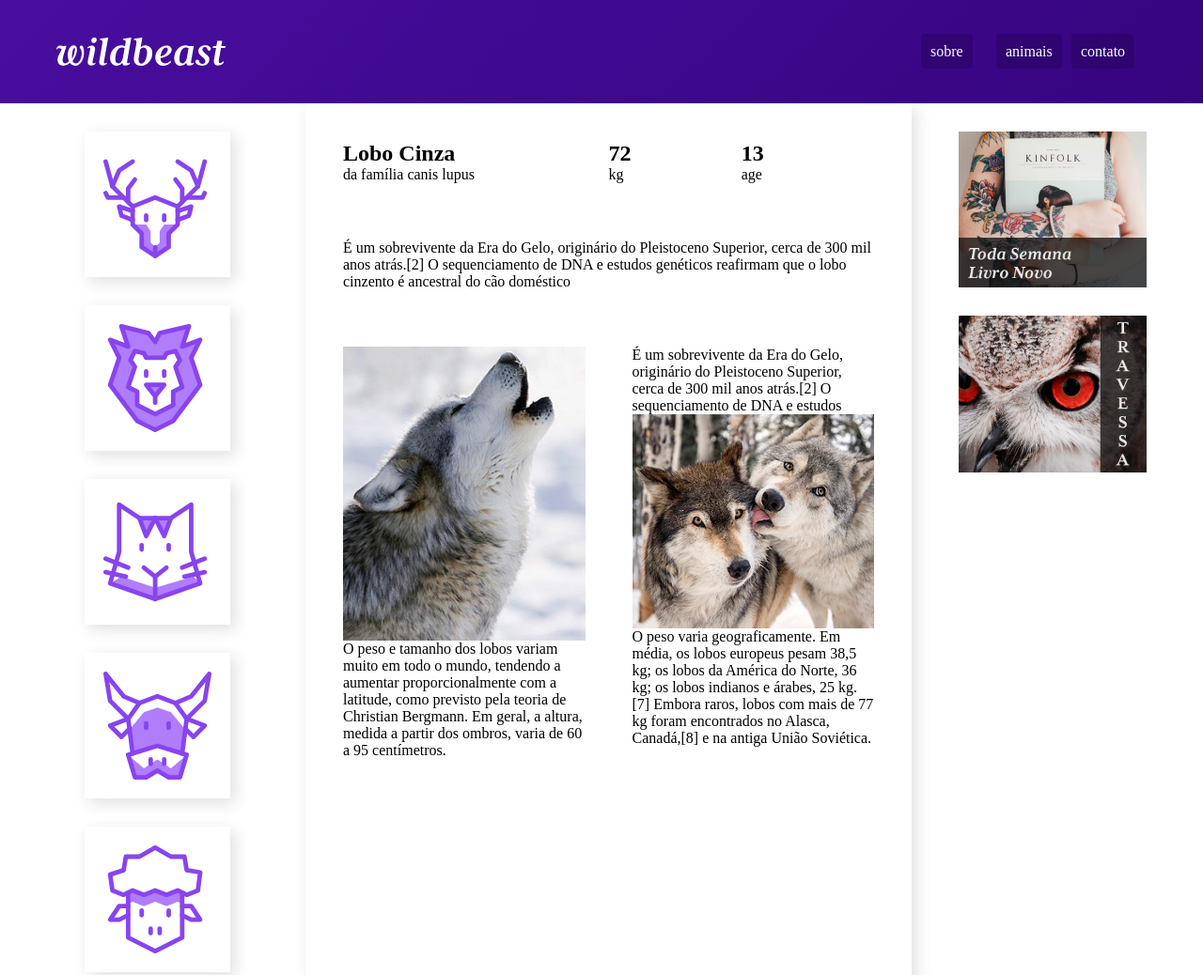
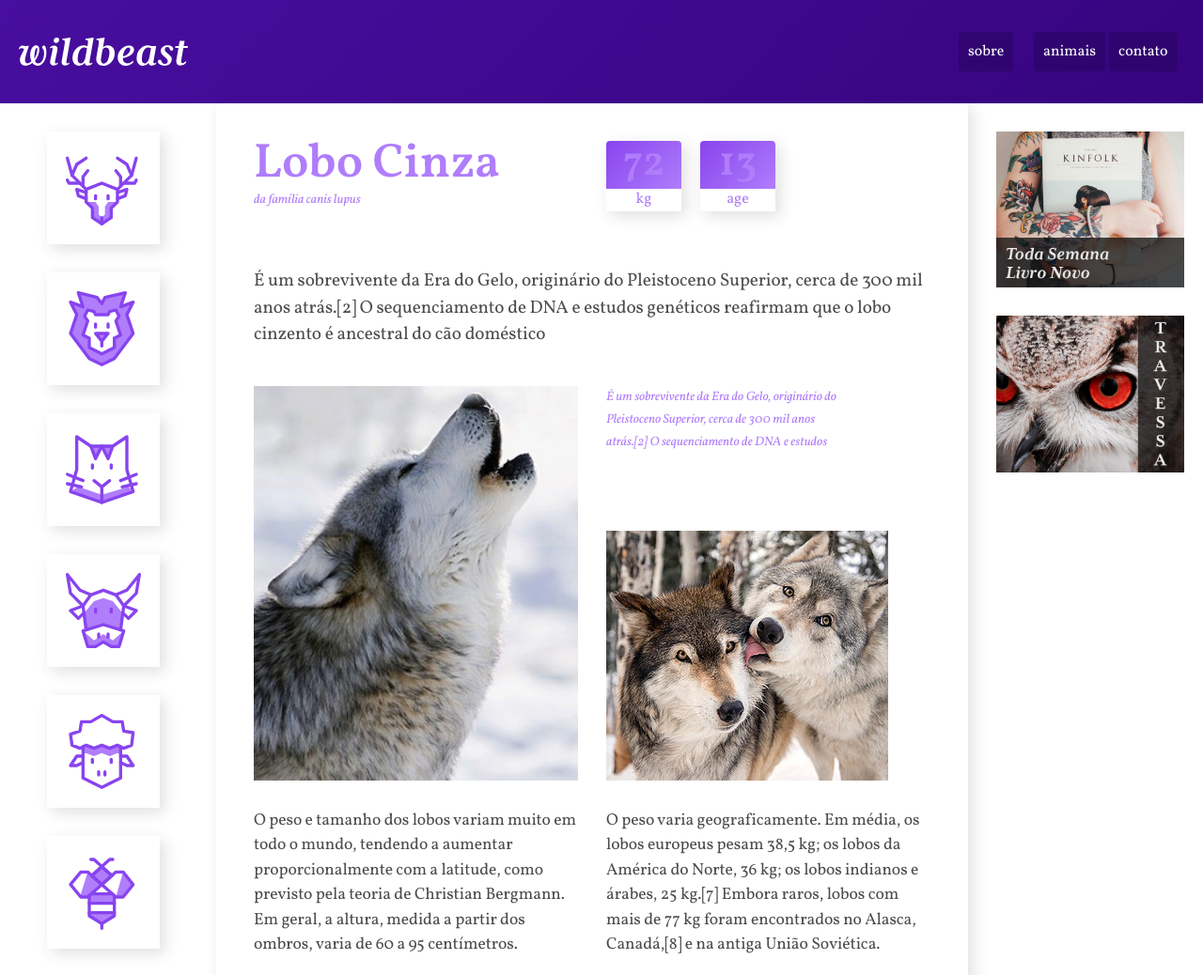
Before and after one commit to GKeslley/Wildbeast-Page, a plain HTML site: page index.html in a window 1280 px wide. Shown: the top 1038 px of the page at 94% size. Drawn offline with Linux system fonts and the light colour scheme.

Commit message:
Mudanças no layout

```diff
--- a/css/global.css
+++ b/css/global.css
@@ -1,6 +1,7 @@
 body {
   margin: 0px;
   padding: 0px;
+  font-family: "Vollkorn", Arial, Helvetica, sans-serif;
 }
 
 h1,
--- a/css/introducao/introducao.css
+++ b/css/introducao/introducao.css
@@ -1,7 +1,8 @@
 .introducao {
   display: grid;
-  grid-template-columns: minmax(160px, 1fr) 3fr 200px;
-  gap: 50px;
+  grid-template-columns: auto 3fr 200px;
+  gap: 30px;
+  padding-bottom: 60px;
 }
 
 .introducao-animais a {
@@ -12,6 +13,7 @@
   display: grid;
   box-shadow: 5px 5px 15px 0px rgb(44 44 44 / 15%);
   margin: 30px;
+  width: 120px;
 }
 
 .sobre-bg {
@@ -26,26 +28,69 @@
   display: grid;
   grid-template-columns: repeat(2, 1fr);
   padding-bottom: 60px;
+  gap: 0px 30px;
+}
+
+.sobre-conteudo h1,
+span {
+  color: #b07dfb;
 }
 
 .sobre-extras {
   display: grid;
-  grid-template-columns: 1fr 1fr;
+  grid-template-columns: 100px 100px;
+}
+
+.sobre-extras div {
+  box-shadow: 5px 5px 15px 0px rgb(44 44 44 / 15%);
+  width: 80px;
+  height: 75px;
+  align-items: center;
+}
+
+.numero {
+  background: linear-gradient(135deg, #8844ee, #b07dfb);
+  text-align: center;
+  padding: 3px;
+  border-radius: 4px 4px 0px 0px;
+  color: #b07dfb;
+}
+
+.tipo {
+  display: block;
+  text-align: center;
 }
 
 .sobre-lobos {
   display: grid;
   grid-template-columns: repeat(2, 1fr);
-  gap: 0px 50px;
+  gap: 30px;
 }
 
-.sobre-lobos > p {
+.sobre-lobos > h2 {
   grid-column: 1/-1;
-  padding-bottom: 60px;
+  padding-bottom: 10px;
+  color: rgba(0, 0, 0, 0.7);
 }
 
-.lobos-imagens {
-  display: grid;
+.sobre-lobos span {
+  width: 30ch;
+}
+
+.sobre-lobos p {
+  color: rgba(0, 0, 0, 0.7);
+}
+
+.imagem-1 {
+  grid-row: span 2;
+  width: 100%;
+  align-self: flex-end;
+}
+
+.imagem-2 {
+  grid-column: 2;
+  grid-row: 3;
+  align-self: flex-end;
 }
 
 .anuncio img {
--- a/css/tipografia/tipografia.css
+++ b/css/tipografia/tipografia.css
@@ -0,0 +1,22 @@
+.titulo {
+  font: 600 3.2rem/1 "Vollkorn", Helvetica, sans-serif;
+}
+
+.italico {
+  font: 400 0.85rem/1.75 "Vollkorn", Helvetica, sans-serif;
+  font-style: italic;
+}
+
+.paragrafos {
+  font: 400 1.2rem/1.5 "Vollkorn", Helvetica, sans-serif;
+  letter-spacing: -0.005em;
+}
+
+.paragrafos-p {
+  font: 400 1.1rem/1.5 "Vollkorn", Helvetica, sans-serif;
+  letter-spacing: -0.005em;
+}
+
+.numeros {
+  font: 700 2.8rem/1 "Vollkorn", Helvetica, sans-serif;
+}
--- a/css/utilitarios/componentes.css
+++ b/css/utilitarios/componentes.css
@@ -1,5 +1,5 @@
 .container {
-  max-width: 1200px;
+  max-width: 1300px;
   padding-right: 20px;
   padding-left: 20px;
   box-sizing: border-box;
--- a/index.html
+++ b/index.html
@@ -5,6 +5,10 @@
   <meta charset="UTF-8">
   <meta http-equiv="X-UA-Compatible" content="IE=edge">
   <meta name="viewport" content="width=device-width, initial-scale=1.0">
+
+  <link rel="preconnect" href="https://fonts.googleapis.com">
+  <link rel="preconnect" href="https://fonts.gstatic.com" crossorigin>
+  <link href="https://fonts.googleapis.com/css2?family=Vollkorn:ital,wght@0,400;0,600;1,400&display=swap" rel="stylesheet">
   <link rel="stylesheet" href="./style.css">
   <link rel="preload" href="./style.css">
   <title>WildBeast</title>
@@ -51,44 +55,43 @@
         <div class="sobre">
           <div class="sobre-conteudo">
             <div>
-              <h1>Lobo Cinza</h1>
-              <span>da família canis lupus</span>
+              <h1 class="titulo">Lobo Cinza</h1>
+              <span class="italico">da família canis lupus</span>
             </div>
             <div class="sobre-extras">
               <div>
-                <h2>72</h2>
-                <span>kg</span>
+                <h2 class="numero numeros">72</h2>
+                <span class="tipo">kg</span>
               </div>
               <div>
-                <h2>13</h2>
-                <span>age</span>
+                <h2 class="numero numeros">13</h2>
+                <span class="tipo">age</span>
               </div>
             </div>
           </div>
 
           <div class="sobre-lobos">
-            <p>É um sobrevivente da Era do Gelo, originário do Pleistoceno Superior, cerca de 300 mil anos atrás.[2] O sequenciamento de DNA e estudos genéticos reafirmam que o lobo cinzento é ancestral do cão doméstico</p>
 
-            <div>
-              <img src="./img/wolf1.jpg" alt="">
-              <p>O peso e tamanho dos lobos variam muito em todo o mundo, tendendo a aumentar proporcionalmente com a latitude, como previsto pela teoria de Christian Bergmann. Em geral, a altura, medida a partir dos ombros, varia de 60 a 95 centímetros.</p>
-            </div>
+            <h2 class="paragrafos">É um sobrevivente da Era do Gelo, originário do Pleistoceno Superior, cerca de 300 mil anos atrás.[2] O sequenciamento de DNA e estudos genéticos reafirmam que o lobo cinzento é ancestral do cão doméstico</h2>
 
-            <div>
-              <span>É um sobrevivente da Era do Gelo, originário do Pleistoceno Superior, cerca de 300 mil anos atrás.[2] O sequenciamento de DNA e estudos</span>
-              <img src="./img/wolf2.jpg" alt="">
-              <p>O peso varia geograficamente. Em média, os lobos europeus pesam 38,5 kg; os lobos da América do Norte, 36 kg; os lobos indianos e árabes, 25 kg.[7] Embora raros, lobos com mais de 77 kg foram encontrados no Alasca, Canadá,[8] e na antiga União Soviética.</p>
-            </div>
+            <img class="imagem-1" src="./img/wolf1.jpg" alt="">
+            <span class="italico">É um sobrevivente da Era do Gelo, originário do Pleistoceno Superior, cerca de 300 mil anos atrás.[2] O sequenciamento de DNA e estudos</span>
+            <img class="imagem-2" src="./img/wolf2.jpg" alt="">
 
+
+            <p class="paragrafos-p">O peso e tamanho dos lobos variam muito em todo o mundo, tendendo a aumentar proporcionalmente com a latitude, como previsto pela teoria de Christian Bergmann. Em geral, a altura, medida a partir dos ombros, varia de 60 a 95 centímetros.</p>
+
+            <p class="paragrafos-p">O peso varia geograficamente. Em média, os lobos europeus pesam 38,5 kg; os lobos da América do Norte, 36 kg; os lobos indianos e árabes, 25 kg.[7] Embora raros, lobos com mais de 77 kg foram encontrados no Alasca, Canadá,[8] e na antiga União Soviética.</p>
           </div>
+
         </div>
       </div>
-
       <div class="anuncio">
         <img src="./img/anuncio-1.jpg" alt="">
         <img src="./img/anuncio-2.jpg" alt="">
       </div>
     </div>
+
   </section>
 </body>
 
```
